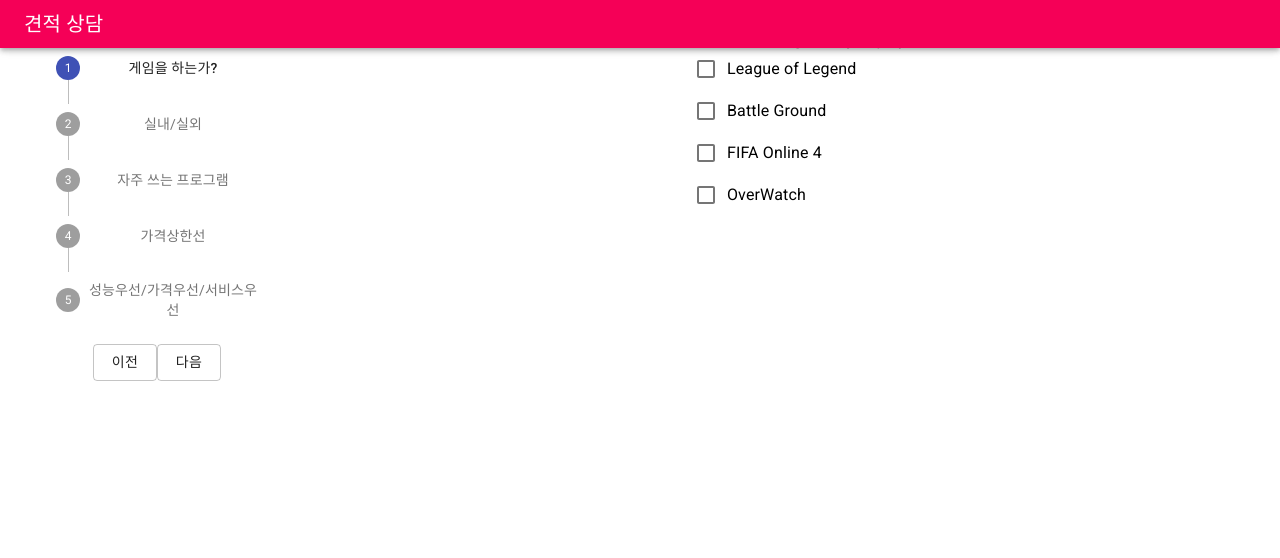
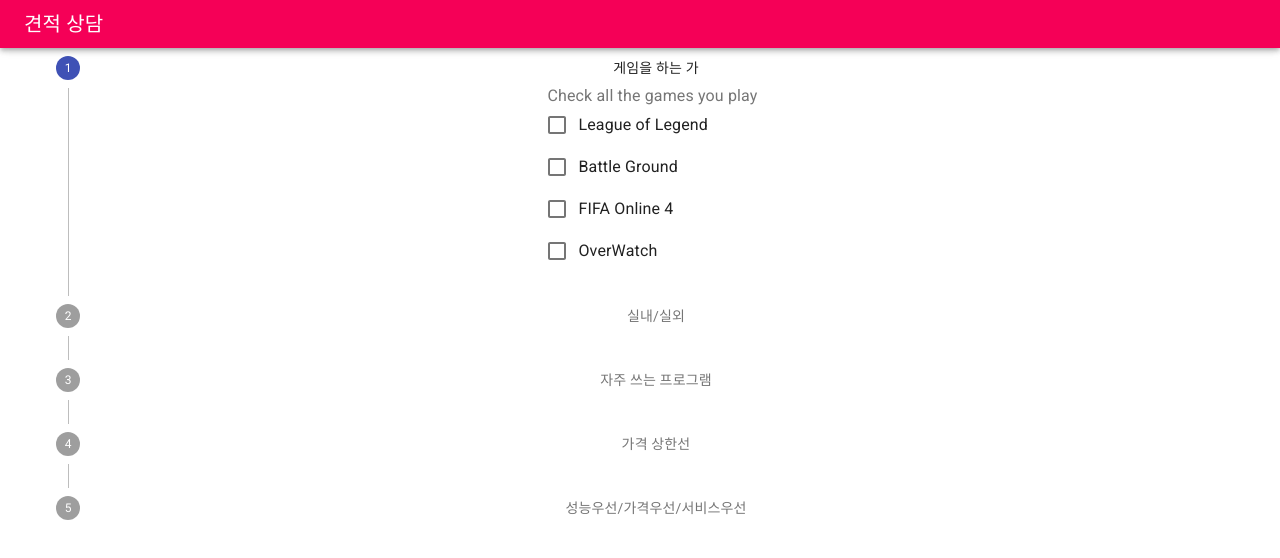
Before and after one commit to jinkyuhan/finger_princess, a React (Create React App) app in the folder front/: page / in a window 1280 px wide. Shown: the top 558 px of the page. Built offline with nearby package versions, Linux system fonts and the light colour scheme.

Commit message:
style: changed layout structure

```diff
--- a/front/src/App.js
+++ b/front/src/App.js
@@ -1,6 +1,5 @@
 import React from 'react';
 import Survey from './components/Survey'
-import Navigation from './components/Navigation'
 import Header from './components/Header'
 import './App.css'
 import { Grid } from '@material-ui/core'
@@ -12,10 +11,7 @@
           <Grid item xs={12}>
            <Header />
           </Grid>
-          <Grid item xs={3}>
-            <Navigation />
-          </Grid>
-          <Grid item xs={9}>
+          <Grid item xs={12}>
             <Survey />
           </Grid>
         </Grid>
--- a/front/src/components/Header.js
+++ b/front/src/components/Header.js
@@ -2,7 +2,7 @@
 import { AppBar, Container,Toolbar, Typography} from '@material-ui/core';
 const Header = () => {
     return (
-        <div className="header_template">
+        <div className="Header">
             <Container maxwidth = "lg">
                 <AppBar color= "secondary">
                     <Toolbar variant="dense">
--- a/front/src/components/Navigation.js
+++ /dev/null
@@ -1,38 +0,0 @@
-import React from 'react'
-import { Stepper, Step, StepLabel, Container, Button } from '@material-ui/core';
-
-
-class Navigation extends React.Component {
-    state = {
-        activeStep: 0,
-        steps: ['게임을 하는가?', '실내/실외', '자주 쓰는 프로그램', '가격상한선', '성능우선/가격우선/서비스우선']
-    }
-
-    handleNext = () => {
-        this.setState(current => ({ activeStep: current.activeStep + 1 }))
-    };
-    handlePrevious = () => {
-        this.setState(current => ({ activeStep: current.activeStep - 1 }))
-    };
-
-    render() {
-        const { activeStep, steps } = this.state;
-        return (
-            <div className='Navigation'>
-                <Container maxWidth='lg'>
-                    <Stepper activeStep={activeStep} orientation="vertical">
-                        {steps.map((label, index) => (
-                            <Step key={label}>
-                                <StepLabel>{label}</StepLabel>
-                            </Step>
-                        ))}
-                    </Stepper>
-                    <Button variant="outlined" onClick={this.handlePrevious}>이전</Button>
-                    <Button variant="outlined" onClick={this.handleNext}>다음</Button>
-                </Container>
-            </div>
-        )
-    }
-}
-
-export default Navigation;
--- a/front/src/components/Survey.js
+++ b/front/src/components/Survey.js
@@ -1,18 +1,38 @@
-import React from 'react';
-import { Container} from '@material-ui/core'
+import React from 'react'
 import QuestionA from './QuestionA'
+import { Stepper, Step, StepLabel, StepContent, Container, Button } from '@material-ui/core';
 
 
 class Survey extends React.Component {
+    state = {
+        activeStep: 0,
+        steps:['게임을 하는 가','실내/실외', '자주 쓰는 프로그램', '가격 상한선', '성능우선/가격우선/서비스우선']
+    }
+    handleNext = () => {
+        this.setState(current => ({ activeStep: current.activeStep + 1 }))
+    };
+    handlePrevious = () => {
+        this.setState(current => ({ activeStep: current.activeStep - 1 }))
+    };
+
     render() {
+        const { activeStep,steps } = this.state;
         return (
-            <div className="Survey">
-                <Container maxWidth="lg">
-                    <QuestionA />
+            <div className='Survey'>
+                <Container maxWidth='lg'>
+                    <Stepper activeStep={activeStep} orientation="vertical">
+                        {steps.map((label,index)=>(
+                                <Step key={index}>
+                                    <StepLabel>{label}</StepLabel>
+                                    <StepContent><QuestionA /></StepContent>
+                                </Step>
+                            ))}
+                    </Stepper>
+
                 </Container>
             </div>
         )
     }
 }
 
-export default Survey
+export default Survey;
```
